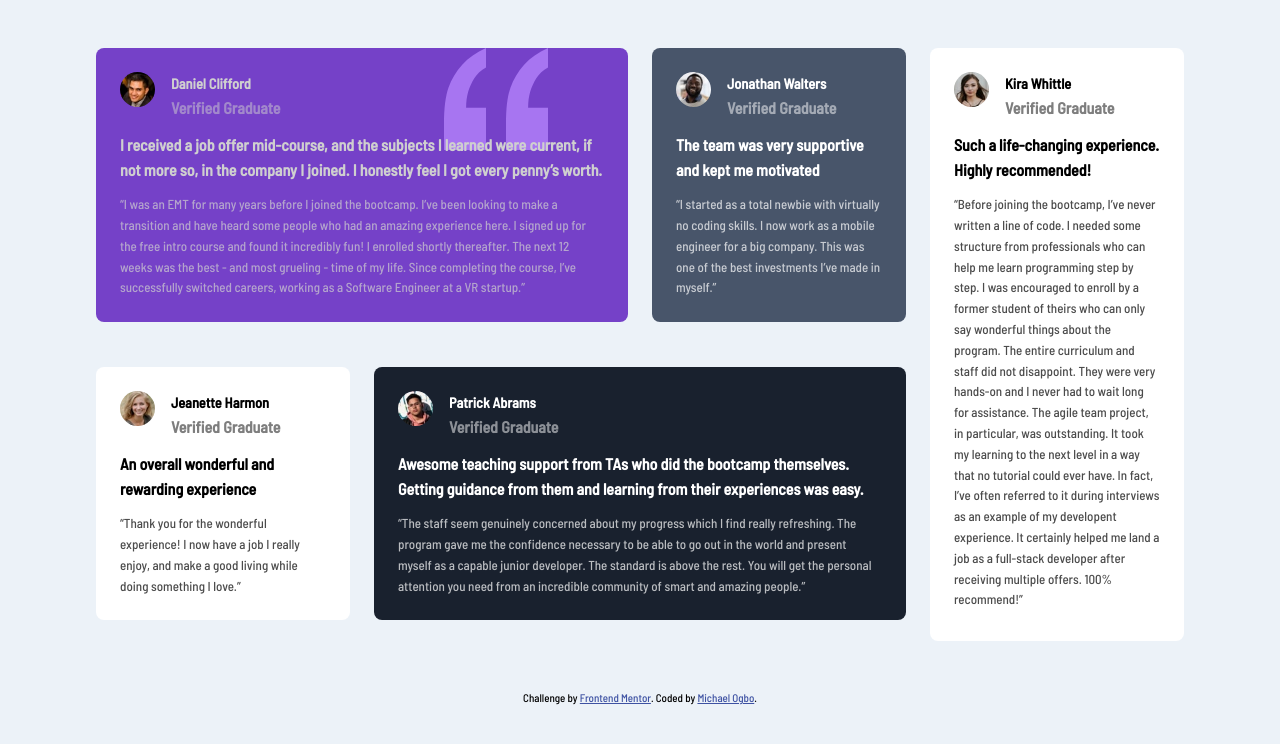
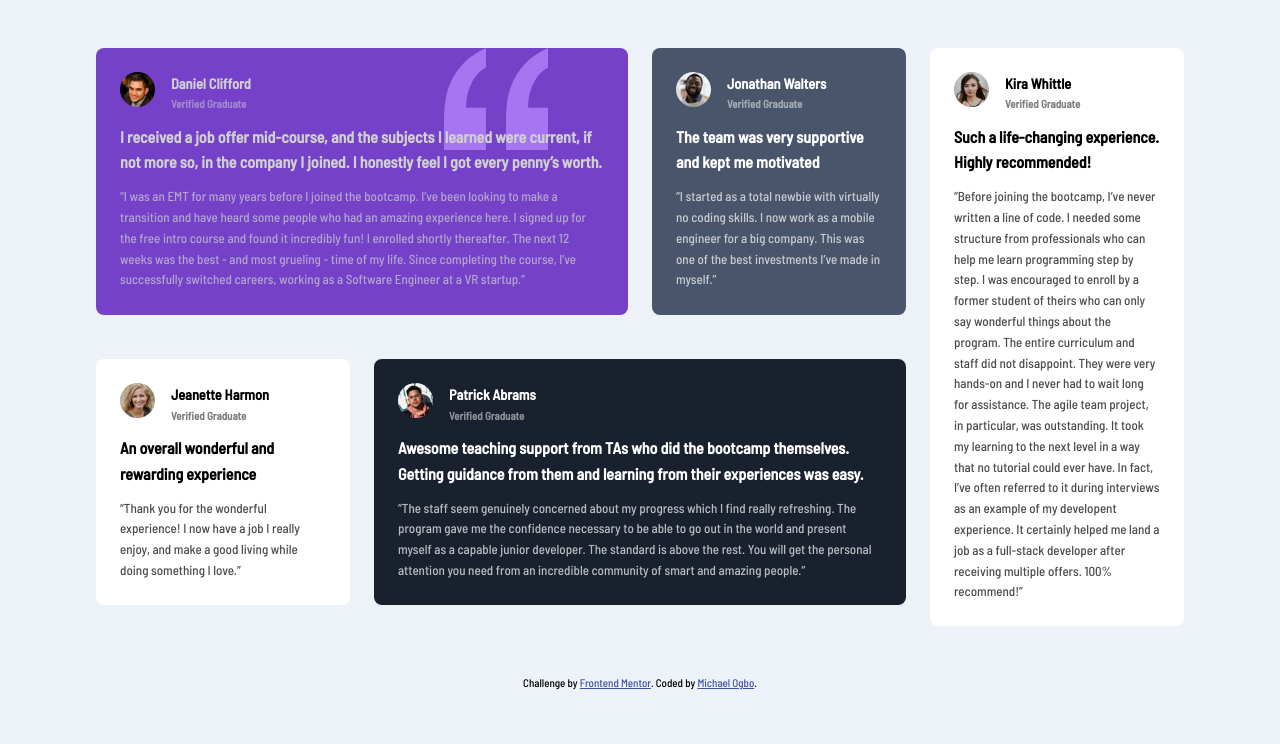
Before and after one commit to mikeyxx/testimonials-grid-section, a plain HTML site: page index.html in a window 1280 px wide. Drawn offline with Linux system fonts and the light colour scheme.

Commit message:
Update styles.css

```diff
--- a/styles.css
+++ b/styles.css
@@ -24,7 +24,7 @@ h2 {
           padding-block-end: 0.7rem;
 }
 
-.details h3:first-of-type {
+.details h3 {
     font-size: 0.9rem;
 }
 
@@ -83,7 +83,7 @@ img {
           margin-inline-start: 1rem;
 }
 
-h3 {
+h4 {
   font-size: 11px;
 }
 
```
